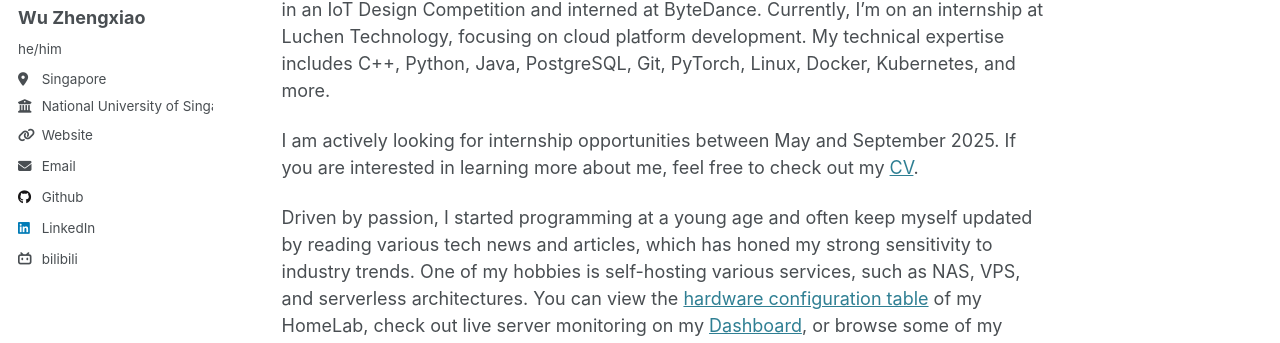
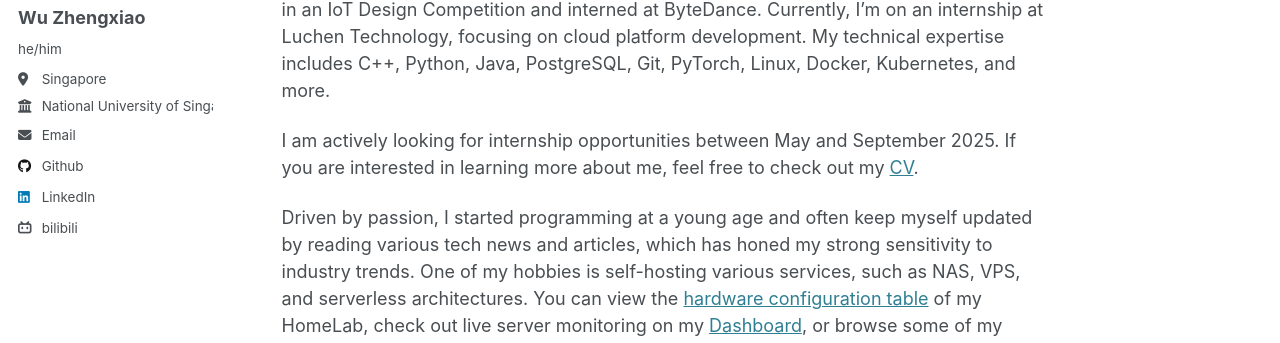
Before and after one commit to t0saki/t0saki.github.io, a Jekyll site: the page built from _pages/about.md, in a window 1280 px wide. Shown: the part 284-627 px from the top of the page. Built offline with Jekyll 4.4.1, drawn with Linux system fonts in a browser that asks for light colours.

```diff
--- a/_config.yml
+++ b/_config.yml
@@ -27,7 +27,7 @@ author:
   bio              : # "Short biography for the left-hand sidebar"
   location         : "Singapore"
   employer         : "National University of Singapore"
-  uri              : "cv"
+  uri              : # "cv"
   email            : "tosaki.wzx@gmail.com"
 
   # Academic websites
```
